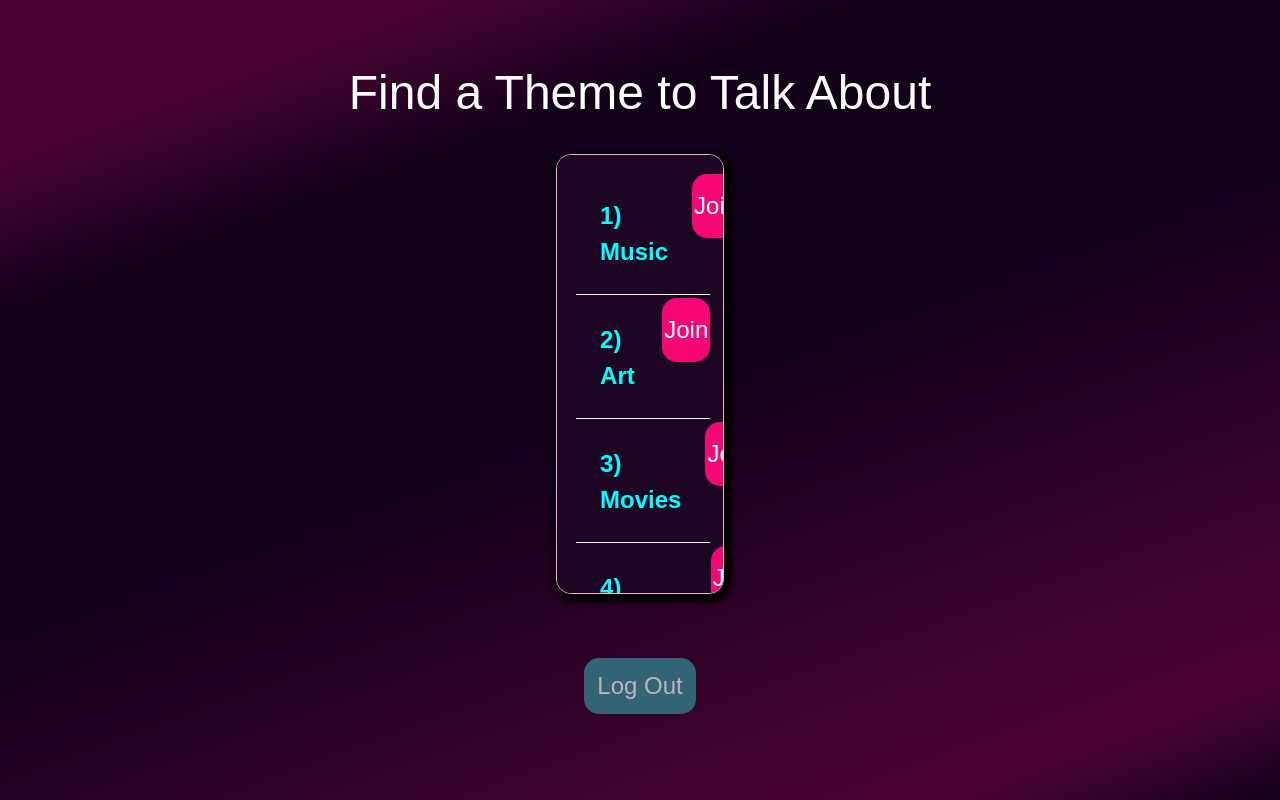
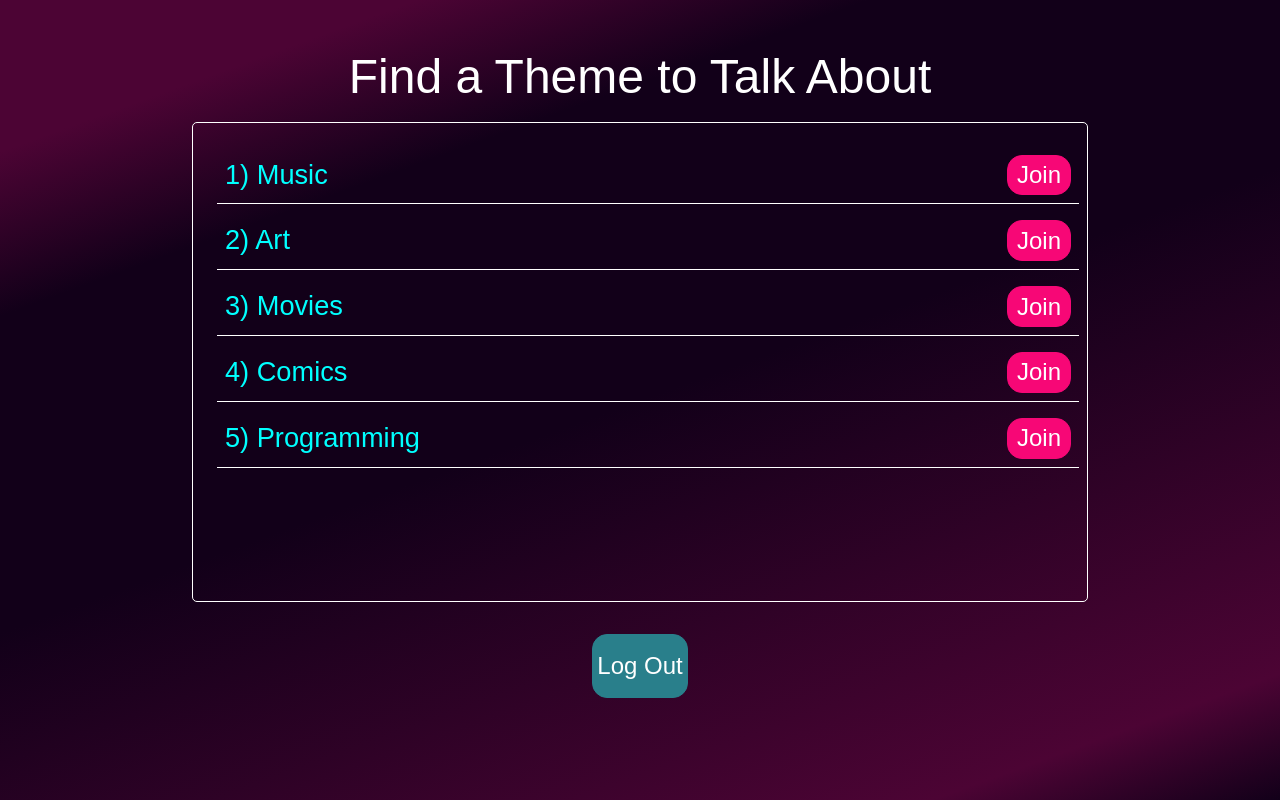
Before and after one commit to leTabs/Thematic-Chat-Rooms, a Flask app: page /find_chat in a window 1280 px wide. Run offline with Flask 3, Linux system fonts and the light colour scheme; the visitor is signed in with stand-in values (Sample User, id 1); some libraries are stand-ins or nearby versions.

Commit message:
Update styling.css

```diff
--- a/static/styling.css
+++ b/static/styling.css
@@ -26,212 +26,138 @@
   }
 html{
     overflow: hidden;
+
 }
 html *{
     margin: 0;
     padding: 0;
+    font-family: sans-serif;
 }
 .genSec{
-    width:100vw;
-    height: 100vh;
     background-image: linear-gradient(160deg, var(--dark-purple) 12%,var(--dark) 25%,
     var(--dark) 50%,   var(--dark-purple) 90%, var(--dark));
+    width: 100vw;
+    height: 100vh
+}
+.small-talk{
+    font-size: 7rem;
 }
 h2{
-    padding-top: 14rem;
-    margin-bottom: 5rem;
-    font-size:6rem;
-    text-shadow: 3px 3px  15px var(--black);
-}
-h2, h3, #logout, button, h4, #leaveChat, .fullMessage{
-    color:var(--white)
+    font-size: 5rem;
+    color: white;
+    margin-top: 12rem
 }
 h3{
-    padding-top: 4rem;
     font-size: 3rem;
-}
-h2, h3, .error{
     text-align: center;
+    margin-top: 3rem;
+    margin-bottom: 1rem;
+
 }
 .buttons{
-    margin: auto;
-    width: 50%;
-    display: flex;
-    justify-content: center;
-    align-items: center;
+    /* border: white solid; */
+    padding:2rem
 }
 button{
-    width:7rem;
+    color: var(--white);
+    background-color:#f70776;
     font-size: 1.5rem;
-    margin: 1rem;
-    padding: 0.5rem;
+    width: 6rem;
+    min-height: 4rem;
+    margin:1rem;
     outline: none;
-    border: var(--high-pink) solid 2.5px;
-    background-color: var(--high-pink);
+    border: solid 1px #f70776;
+    border-radius: 15px;
     transition: 400ms;
-    white-space: nowrap;
-}
-button, form, .chattingSection, .joinButton, .logoutForm, .fullMessage, .username, .textContent{
-    border-radius: 15px;
 }
 button:hover{
-    cursor: pointer;
-    color: var(--black);
+    color: #f70776;
+    background-color: white;
+
 }
-button:hover, #logout:hover, #leaveChat:hover{
-    background-color: var(--white);
-}
-form, .chattingSection, button:hover{
-    box-shadow: 3px 3px 5px 5px var(--black);
-}
-form, .chattingSection{
-    border: #f2b3d2 1px solid;
-    width: 50%;
-    margin: 2rem auto;
-    padding: 3rem 1rem;
-    background-color:  var(--bg-frame-clr);
+form{
+    border: solid white 1px;
+    border-radius: 5px;
+    width: 70vw;
+    padding: 1rem;
+
 }
 input{
-    display: block;
-    margin: 0.5rem auto;
-    width: 80%;
+    width:100%;
+    font-size: 1.5rem;
     background: transparent;
     border: none;
+    outline: none;
     border-bottom: solid white 1px;
+    margin-top: 1rem;
     color: white;
-    outline: none;
-    font-size:1.2rem;
-    padding:0.5rem
 }
-.error{
-    color: rgb(255, 255, 255);
-}
-.inForm{
-    display: flex;
-    justify-content: space-evenly;
-}
-.themes{
-    overflow-y: auto;
-    overflow-x: hidden;
-    height: 55vh;
-    padding:1rem;
-}
-.currentThemes{
-    font-weight: bold;
-    font-size: 1.5rem;
-    width: 100%;
-    border-bottom: solid white 0.5px;
-    background: transparent;
-    margin:0.2rem
-}
-.currentThemes, .theme, .username{
-    color: var(--light);
-}
-.currentThemes, nav, .sending {
-    display: flex;
-    justify-content: space-between;
-}
-.currentThemes, .joinButton, .logoutForm, nav, .fullMessage, .messages, .send, .text{
-    padding: 0;
+h2{
+    text-align: center;
 }
 .joinButton{
     font-size: 1.5rem;
     width: 4rem;
-    height: 4rem;
+    min-height: 2rem;
+    margin:0;
 }
-.joinButton, #logout, nav, .fullMessage, .send, .username{
-    margin: 0;
+.themes{
+    height: 60vh;
+    overflow-y: scroll;
+    overflow-x: hidden;
+}
+.currentThemes{
+    width: 100%;
+    font-size: 1.7rem;
+    color: cyan;
+    margin:0.5rem;
+    padding: 0.5rem;
+    border-bottom: solid white 1px;
 }
 .logoutForm{
-    width:7rem;
-    border: none;
-    box-shadow: none;
-}
-#logout{
-    border-color: var(--light-blue);
-    filter:opacity(0.7)
+    border: none
 }
 #logout, #leaveChat{
-    background-color: var(--light-blue);
+    background-color:#297f8b;
+    border-color: #297f8b;
+    color: white;
 }
 #logout:hover, #leaveChat:hover{
-    filter:opacity(1);
-    color: var(--light-blue)
-}
-span, h4{
-    margin: 1rem;
-    padding: 0.5rem;
-}
-h4{
-    font-size: 2.5rem;
+    background-color:white;
+    color: black
 }
 nav{
-    border-bottom: var(--high-pink) solid 1px;
+    /* border-bottom: solid white 1px; */
     width: 100vw;
-    background-image: linear-gradient(160deg, var(--dark-purple) 12%,var(--dark-purple) 90%, var(--dark));
+    display: flex;
+    justify-content: space-between;
 }
-#leaveChat{
-    border-color: var(--light-blue);
+.theme{
+    color: cyan
 }
-hr{margin-top: 0.5rem;}
-
-.fullMessage{
-    display: inline;
-    max-width: 10px ;
+.messages{
+    height: 60vh;
+    color: white;
+    border: white solid 1px;
+    overflow: auto;
+    border-radius: 15px;
+    padding: 1rem;
     font-size: 1.5rem;
-    text-align: right;
-}
-.textContent{
-    padding:0.5rem;
-    border: solid var(--high-pink) 1px;
-    margin-top: 0.5rem;
 }
 .sending{
-    width: auto;
-    margin: 0, auto;
-}
-.chattingSection{
-    height: 60vh
-}
-.messages{
-    overflow-y: auto;
-    overflow-x: hidden;
-    height: 50vh;
-    width:auto;
-    margin-bottom: 2rem;
-}
-.messages, .liner{
-    margin-top:  0;
-}
-.liner{
-    border-color: var(--high-pink);
-    margin-bottom: 0.5rem;
-}
-#message{
-    width: 100%;
-    margin-left:1rem;
-    margin-right: 1rem;
+    margin: 0.5rem
 }
 .send{
-    margin-left: 1rem;
-    margin-right: 1rem;
-    border: none
+    margin:0;
 }
-.username {
+.username{
     text-align: right;
+    color: cyan
 }
 .other-user {
     color: rgb(128, 255, 0);
     text-align: left;
 }
-.text{
-    font-size: 1.5rem;
-    width: calc(100% - 1rem);
-    margin: 1.5rem 0.5rem;
-    height: auto;
+.text-message{
+    color: white;
 }
-.username{
-    padding:0.3rem;
-    margin-bottom: 0.5rem;
-    margin-right: 0.4rem;
-}
```
